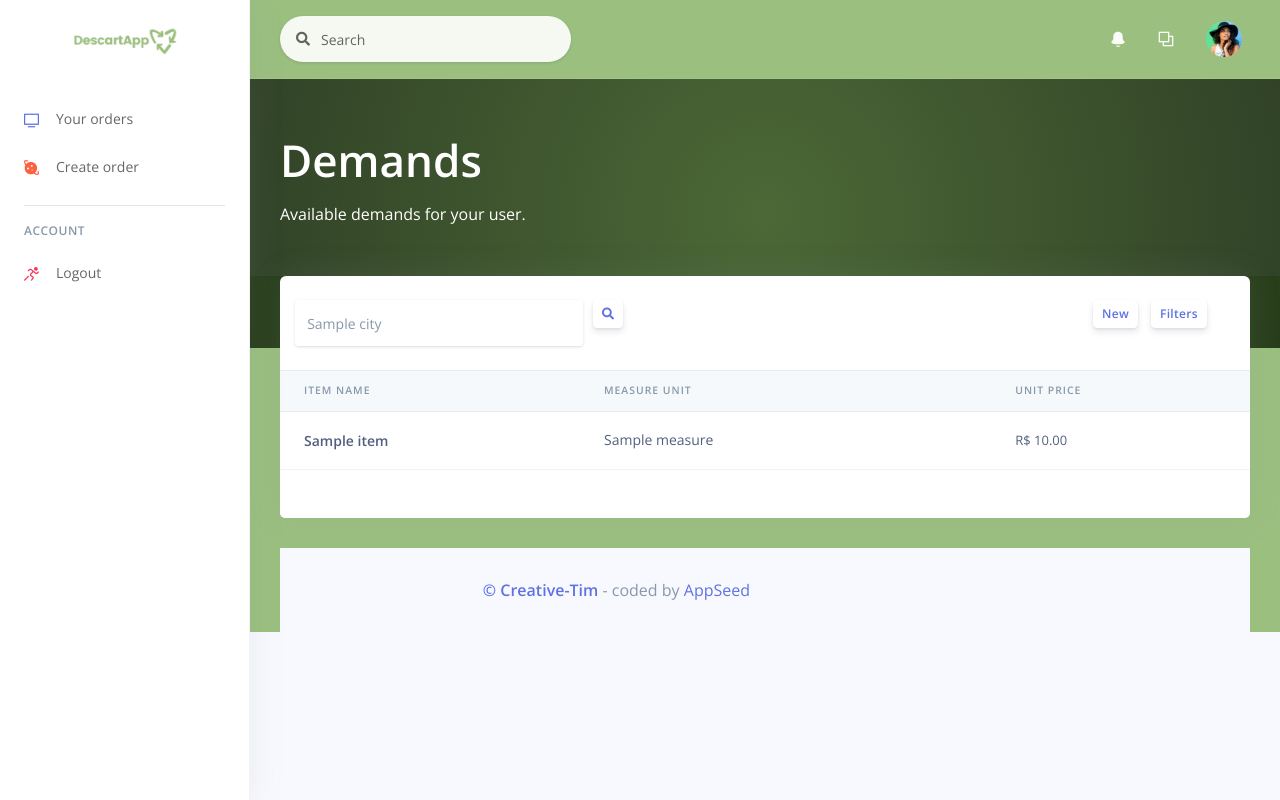
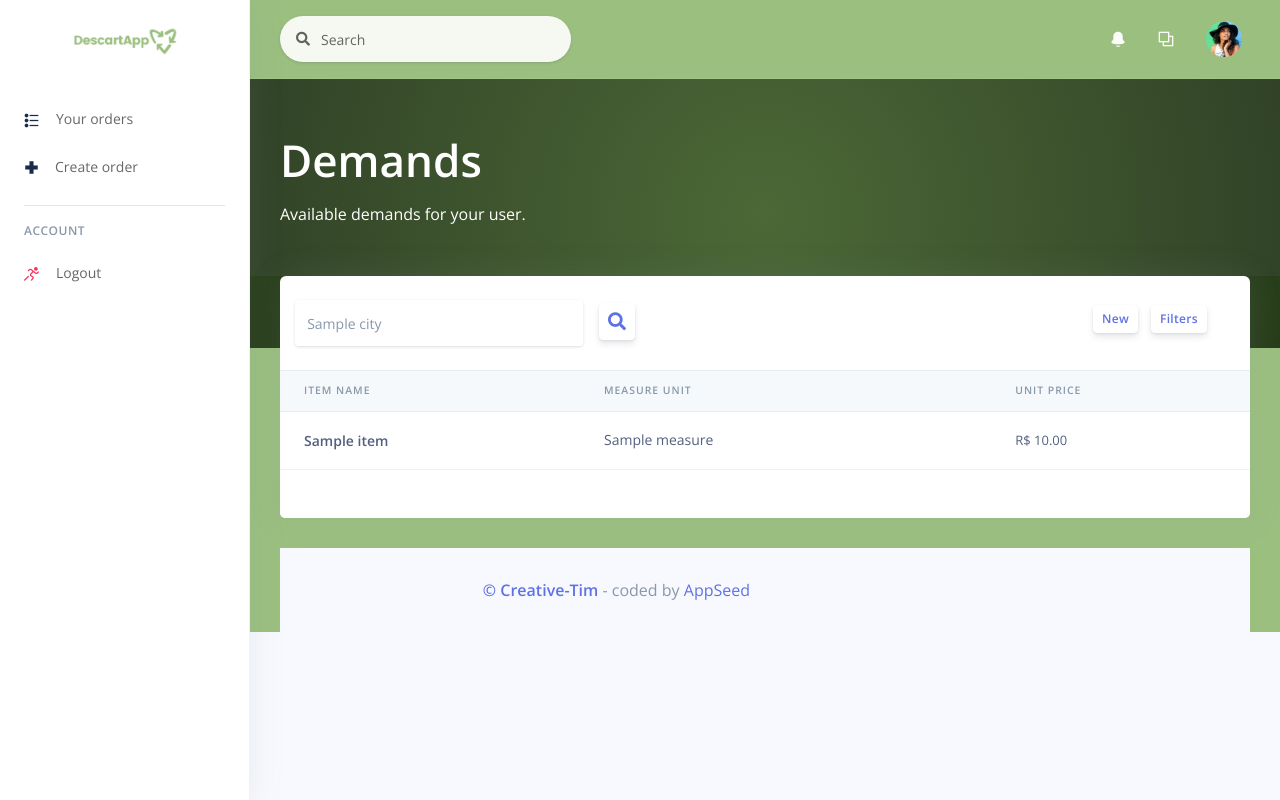
Before and after one commit to ThiagoSordi10/DescartApp, a Django app: template templates/order/demand_list.html in a window 1280 px wide. Run offline with Django 3.2, Linux system fonts and the light colour scheme; a user stored in the database is signed in; tables that the repository leaves empty hold one stand-in row (values such as "Sample post"); the template is opened without the code that fills it: most values are stand-ins (such as "Sample title", 1, 10 or a date in 2020); parts of the project's set-up code (start-up, migrations or seed data) failed here and were passed over; some libraries are stand-ins or nearby versions.

Commit message:
feat: style for menu

```diff
--- a/templates/includes/sidenav.html
+++ b/templates/includes/sidenav.html
@@ -16,33 +16,33 @@
           {% if user.discarder %}
           <li class="nav-item">
             <a class="nav-link {% if 'index' in segment %} active {% endif %}" href="{% url 'list_order' %}">
-              <i class="ni ni-tv-2 text-primary"></i>
+              <i class="ni ni-bullet-list-67 text-default"></i>
               <span class="nav-link-text">Your orders</span>
             </a>
           </li>
           <li class="nav-item">
             <a class="nav-link {% if 'icons' in segment %} active {% endif %}" href="{% url 'order_list_demand' %}">
-              <i class="ni ni-planet text-orange"></i>
+              <i style="margin-left: -2.5%; margin-right: 2%; font-size: 25px"  class="ni ni-fat-add text-default"></i>
               <span class="nav-link-text">Create order</span>
             </a>
           </li>
-          <!-- <li class="nav-item">
-            <a class="nav-link {% if 'map' in segment %} active {% endif %}" href="/map.html">
-              <i class="ni ni-pin-3 text-primary"></i>
-              <span class="nav-link-text">Google</span>
+          {% elif user.collector %}
+          <li class="nav-item">
+            <a class="nav-link {% if 'tables' in segment %} active {% endif %}" href="{% url 'create_demand' %}">
+              <i style="margin-left: -2.5%; margin-right: 2%; font-size: 25px"  class="ni ni-fat-add text-default"></i>
+              <span class="nav-link-text">Create Demand</span>
             </a>
           </li>
           <li class="nav-item">
-            <a class="nav-link {% if 'profile' in segment %} active {% endif %}" href="/profile.html">
-              <i class="ni ni-single-02 text-yellow"></i>
-              <span class="nav-link-text">Profile</span>
+            <a class="nav-link {% if 'tables' in segment %} active {% endif %}" href="{% url 'list_demand' %}">
+              <i class="ni ni-bullet-list-67 text-default"></i>
+              <span class="nav-link-text">List Demand</span>
             </a>
-          </li> -->
-          {% elif user.collector %}
+          </li>
           <li class="nav-item">
-            <a class="nav-link {% if 'tables' in segment %} active {% endif %}" href="/tables.html">
-              <i class="ni ni-bullet-list-67 text-default"></i>
-              <span class="nav-link-text">Tables</span>
+            <a class="nav-link {% if 'tables' in segment %} active {% endif %}" href="{% url 'create_adress' %}">
+              <i class="ni ni-pin-3 text-default"></i>
+              <span class="nav-link-text">Create Address</span>
             </a>
           </li>
           {% endif %}
@@ -61,33 +61,6 @@
               <span class="nav-link-text">Logout</span>
             </a>
           </li>
-
-          <!-- <li class="nav-item">
-            <a class="nav-link"
-               target="_blank"
-               href="https://appseed.us/admin-dashboards/django-dashboard-argon">
-              <i class="ni ni-archive-2"></i>
-              <span class="nav-link-text">Product Page</span>
-            </a>
-          </li>
-
-          <li class="nav-item">
-            <a class="nav-link"
-               target="_blank"
-               href="https://appseed.us/admin-dashboards/django-dashboard-argon-pro">
-              <i class="ni ni-spaceship text-red"></i>
-              <span class="nav-link-text text-red">PRO Version</span>
-            </a>
-          </li>
-
-          <li class="nav-item">
-            <a class="nav-link active active-pro"
-               target="_blank"
-               href="http://appseed.us">
-              <i class="ni ni-send text-dark"></i>
-              <span class="nav-link-text">AppSeed</span>
-            </a>
-           </li> -->
         </ul>
       </div>
     </div>
--- a/templates/order/demand_list.html
+++ b/templates/order/demand_list.html
@@ -39,12 +39,12 @@
               </div>
             </div>
             <div class="col-2" style="margin-left: -2%;">
-              <button type="submit" class="btn btn-sm btn-neutral" id="submit-city"><i class="fa fa-search"></i></button>
+              <button type="submit" class="btn btn-sm btn-neutral" id="submit-city" style="font-size: 18px; margin-left: 4%; margin-top: 1.7%;" ><i class="fa fa-search"></i></button>
             </div>
             <div class="col-6">
               <div class="text-right" style="margin-right: 5%;">
-                <a href="#" class="btn btn-sm btn-neutral">New</a>
-                <a href="#" class="btn btn-sm btn-neutral">Filters</a>
+                <a href="#" class="btn btn-sm btn-neutral" style="margin-top: 1%;">New</a>
+                <a href="#" class="btn btn-sm btn-neutral" style="margin-top: 1%;">Filters</a>
               </div>
             </div>
           </div>
```
